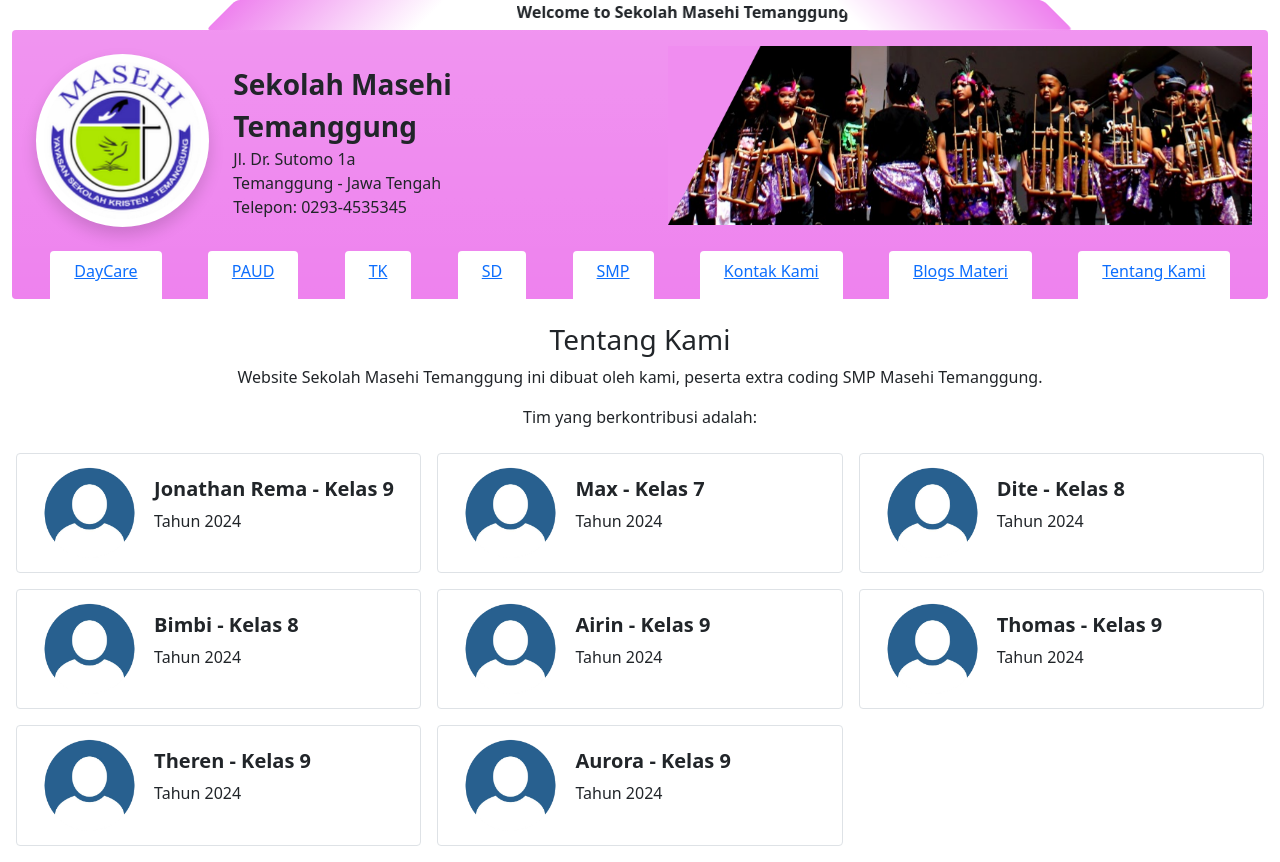
After one commit to leopard1982/sekolah_masehi, a Django app: template templates/section/kami.html in a window 1280 px wide. The commit adds this page. Run offline with Django 3.2, Linux system fonts and the light colour scheme; the template is opened without the code that fills it, so the values that code supplies are empty.

Commit message:
tambahkan blogs

```diff
--- a/fe/urls.py
+++ b/fe/urls.py
@@ -1,7 +1,9 @@
 from django.urls import path
-from .views import welcome, testPage
+from .views import welcome, testPage, tentangKami,blogsSection
 
 urlpatterns = [
     path('', welcome, name='welcome'),
-    path('test/',testPage,name='test_page')
+    path('test/',testPage,name='test_page'),
+    path('kami/',tentangKami,name='tentang_kami'),
+    path('blogs/<str:id>/',blogsSection,name="blogs_section")
 ]
--- a/templates/base.html
+++ b/templates/base.html
@@ -12,7 +12,7 @@
 </head>
 <body>
 <div class="container-fluid">
-    <div class=" d-flex justify-content-center">
+    <div class=" d-flex justify-content-center" >
             <!-- untuk miring ke kanan -->
             <div class="col-2   text-primary rounded" style="transform: skewX(-45deg);background-image: linear-gradient(to right,violet,white);" ></div>
 
@@ -29,22 +29,25 @@
     <div class="bg-gradient rounded" style="background-color: violet;">
         <div class="row">
             <div class="col-6">
+
                 <!-- untuk logo masehi -->
                 <div class="row p-4 align-items-center ">
-                        <div class="col-4">
-                            <img src="{% static 'images\logo.jpg'%}" class="w-100 rounded-circle shadow" alt="">
-                        </div>
-                        <div class="col-8 text-start">
+                    <div class="col-4">
+                        <a href="/">
+                            <img src="{% static 'images\logo.jpg'%}" class="w-100 rounded-circle shadow p-2 bg-white" alt="">
+                        </a>
+                    </div>
+                    <div class="col-8 text-start">
                             <span class="fs-3 fw-bold">Sekolah Masehi Temanggung</span><br>
                             <span>Jl. Dr. Sutomo 1a</span><br>
                             <span>Temanggung - Jawa Tengah</span><br>
                             <span>Telepon: 0293-4535345</span>
-                        </div>
+                    </div>
                 </div>
             </div>
             <div class="col-6">
                 <div class="align-items-center">
-                    <img src="{% static 'images/header.png'%}" class="w-100  rounded px-3" alt="">
+                    <img src="{% static 'images/header.png'%}" class="w-100  rounded p-3" alt="">
                 </div>
 
             </div>
@@ -53,8 +56,8 @@
             <!-- untuk menu -->
 
                     <div class="  bg-white rounded-top mx-2">
-                        <a href="mailto:smpmasehi2019@gmail.com">
-                            <p class="pt-2 px-4 text-dark">DayCare</p>
+                        <a href="#">
+                            <p class="pt-2 px-4">DayCare</p>
                         </a>
                     </div>
                     <div class="  bg-white rounded-top mx-2">
@@ -77,19 +80,20 @@
                             <p class="pt-2 px-4">SMP</p>
                         </a>
                     </div>
+
                     <div class="  bg-white rounded-top mx-2">
-                        <a href="#">
-                            <p class="pt-2 px-4">Tentang Kami</p>
-                        </a>
-                    </div>
-                    <div class="  bg-white rounded-top mx-2">
-                        <a href="#">
+                        <a href="mailto:smpmasehi2019@gmail.com">
                             <p class="pt-2 px-4">Kontak Kami</p>
                         </a>
                     </div>
                     <div class="  bg-white rounded-top mx-2">
                         <a href="#">
-                            <p class="pt-2 px-4">Kegiatan Kami</p>
+                            <p class="pt-2 px-4">Blogs Materi</p>
+                        </a>
+                    </div>
+                    <div class="  bg-white rounded-top mx-2">
+                        <a href="{% url 'tentang_kami'%}">
+                            <p class="pt-2 px-4">Tentang Kami</p>
                         </a>
                     </div>
 
--- /dev/null
+++ b/templates/section/kami.html
@@ -0,0 +1,101 @@
+{% extends 'base.html'%}
+{% load static %}
+
+{% block contents %}
+<div class="text-center">
+    <p class="h3">Tentang Kami</p>
+    <p>Website Sekolah Masehi Temanggung ini dibuat oleh kami, peserta extra coding SMP Masehi Temanggung.</p>
+    <p>Tim yang berkontribusi adalah:</p>
+</div>
+
+<div class="row">
+    <div class="col-4 p-2">
+        <div class="d-flex justify-content-start align-items-center p-2 border rounded">
+            <div class="col-4">
+                <img src="{% static 'images/profile.png'%}" alt="" class="rounded-circle w-100">
+            </div>
+            <div class="col-8">
+                <p  class="fw-bold h5">Jonathan Rema - Kelas 9</p>
+                <p>Tahun 2024</p>
+            </div>
+        </div>
+    </div>
+    <div class="col-4 p-2">
+        <div class="d-flex justify-content-start align-items-center p-2 border rounded">
+            <div class="col-4">
+                <img src="{% static 'images/profile.png'%}" alt="" class="rounded-circle w-100">
+            </div>
+            <div class="col-8">
+                <p  class="fw-bold h5">Max - Kelas 7</p>
+                <p>Tahun 2024</p>
+            </div>
+        </div>
+    </div>
+    <div class="col-4 p-2">
+        <div class="d-flex justify-content-start align-items-center p-2 border rounded">
+            <div class="col-4">
+                <img src="{% static 'images/profile.png'%}" alt="" class="rounded-circle w-100">
+            </div>
+            <div class="col-8">
+                <p  class="fw-bold h5">Dite - Kelas 8</p>
+                <p>Tahun 2024</p>
+            </div>
+        </div>
+    </div>
+    <div class="col-4 p-2">
+        <div class="d-flex justify-content-start align-items-center p-2 border rounded">
+            <div class="col-4">
+                <img src="{% static 'images/profile.png'%}" alt="" class="rounded-circle w-100">
+            </div>
+            <div class="col-8">
+                <p  class="fw-bold h5">Bimbi - Kelas 8</p>
+                <p>Tahun 2024</p>
+            </div>
+        </div>
+    </div>
+    <div class="col-4 p-2">
+        <div class="d-flex justify-content-start align-items-center p-2 border rounded">
+            <div class="col-4">
+                <img src="{% static 'images/profile.png'%}" alt="" class="rounded-circle w-100">
+            </div>
+            <div class="col-8 ">
+                <p class="fw-bold h5">Airin - Kelas 9</p>
+                <p>Tahun 2024</p>
+            </div>
+        </div>
+    </div>
+    <div class="col-4 p-2">
+        <div class="d-flex justify-content-start align-items-center p-2 border rounded">
+            <div class="col-4">
+                <img src="{% static 'images/profile.png'%}" alt="" class="rounded-circle w-100">
+            </div>
+            <div class="col-8">
+                <p  class="fw-bold h5">Thomas - Kelas 9</p>
+                <p>Tahun 2024</p>
+            </div>
+        </div>
+    </div>
+    <div class="col-4 p-2">
+        <div class="d-flex justify-content-start align-items-center p-2 border rounded">
+            <div class="col-4">
+                <img src="{% static 'images/profile.png'%}" alt="" class="rounded-circle w-100">
+            </div>
+            <div class="col-8">
+                <p  class="fw-bold h5">Theren - Kelas 9</p>
+                <p>Tahun 2024</p>
+            </div>
+        </div>
+    </div>
+    <div class="col-4 p-2">
+        <div class="d-flex justify-content-start align-items-center p-2 border rounded">
+            <div class="col-4">
+                <img src="{% static 'images/profile.png'%}" alt="" class="rounded-circle w-100">
+            </div>
+            <div class="col-8">
+                <p  class="fw-bold h5">Aurora - Kelas 9</p>
+                <p>Tahun 2024</p>
+            </div>
+        </div>
+    </div>
+</div>
+{% endblock%}
```
Also changed, not shown: fe/views.py (+9 -0 lines), templates/blogs/html1.html (added, +35 -0 lines), static/images/html1.png (added), static/images/profile.png (added).
